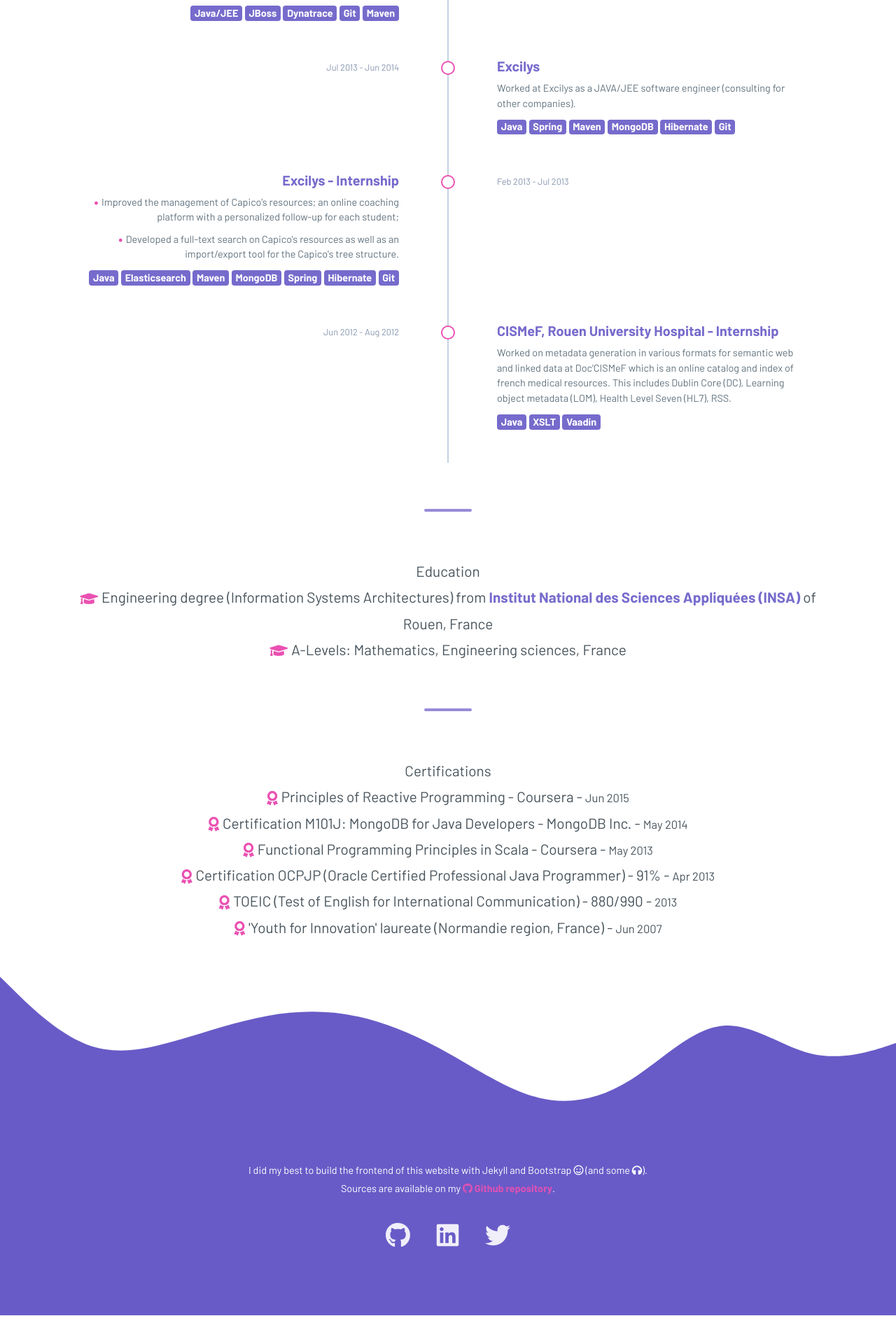
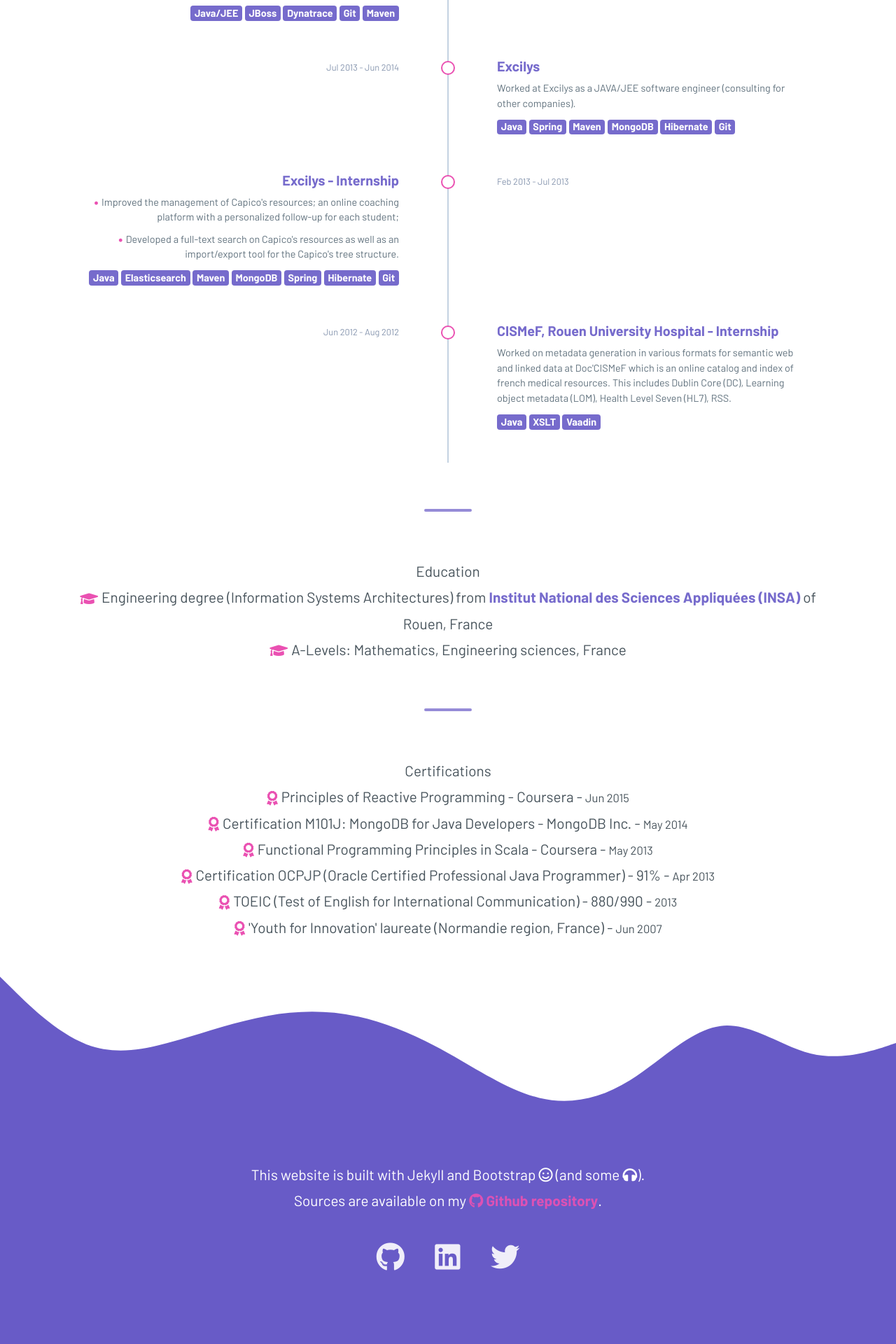
Before and after one commit to antoinecarton/antoinecarton.github.io, a Jekyll site: the page built from index.md, in a window 1280 px wide. Shown: the part 2572-4492 px from the top of the page at 70% size. Built offline with Jekyll 4.4.1, drawn with Linux system fonts in a browser that asks for light colours; before the commit the page ends 4451 px from its top, so only the background shows below that.

Commit message:
update footer text + content

```diff
--- a/_layouts/default.html
+++ b/_layouts/default.html
@@ -128,8 +128,8 @@
     <div><img class="waves" src="assets/images/wave-footer.svg"></div>
     <div class="footer-section">
       <div class="container">
-        <div class="smaller">
-    	    I did my best to build the frontend of this website with Jekyll and Bootstrap <i class="far fa-smile"></i> (and some <i class="fas fa-headphones"></i>).
+        <div class="subtitle">
+    	    This website is built with Jekyll and Bootstrap <i class="far fa-smile"></i> (and some <i class="fas fa-headphones"></i>).
           <br/>
           Sources are available on my <a class="reversea" href="https://github.com/antoinecarton/antoinecarton.github.io" target="_blank"><i class="fab fa-github"></i> Github repository</a>.
         </div>
--- a/_sass/default.scss
+++ b/_sass/default.scss
@@ -205,7 +205,6 @@
   @extend .larger;
 
   .container {
-
     .description {
       @extend %description;
     }
@@ -226,7 +225,7 @@
         width: 25rem;
         height: auto;
         border-radius: 65% 46% 84% 30%/30% 69% 45% 80%;
-        //background-image: linear-gradient(0deg, $color-blue 0%, $color-green 100%);
+        // background-image: linear-gradient(0deg, $color-blue 0%, $color-green 100%);
         // background-color: $color-text-purple;
         background-image: linear-gradient(0deg, $color-text-purple 30%, $color-blue 100%);
         background-size: cover;
@@ -276,6 +275,7 @@
 
 .footer-section {
   @extend %parent-section;
+  font-size: 1.15em;
   padding-top: $space-xl;
   height: 15em;
   background: $color-text-purple;
```
